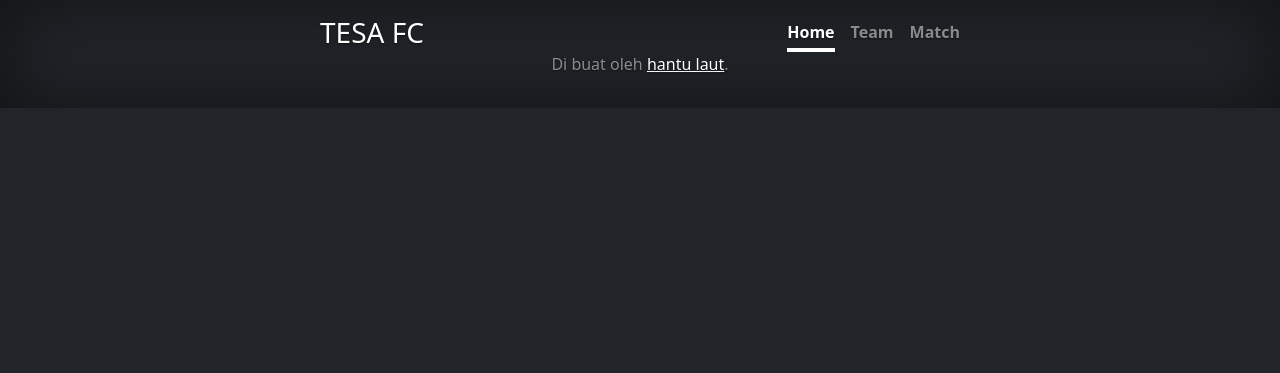
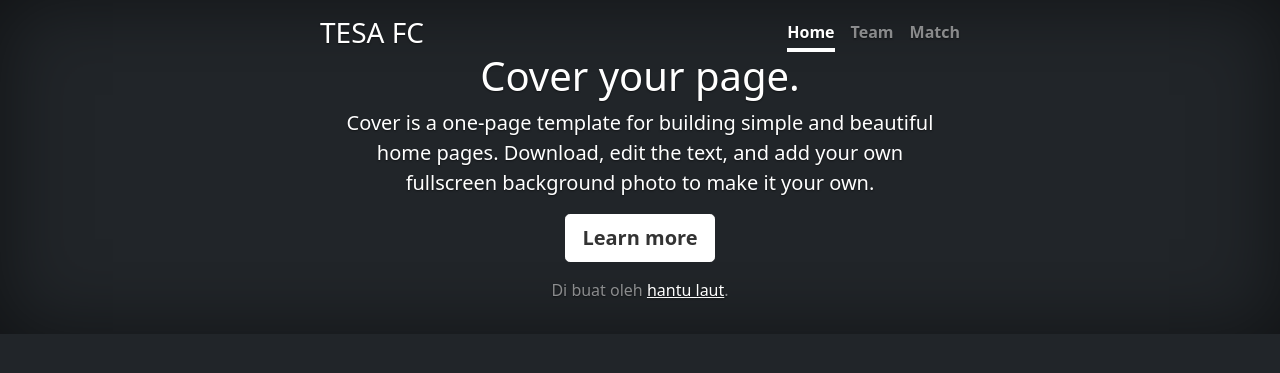
Before and after one commit to tesafc/www, a Jekyll site: the page built from index.html, in a window 1280 px wide. Shown: the top 373 px of the page. Built offline with Jekyll 4.4.1, drawn with Linux system fonts in a browser that asks for light colours.

Commit message:
Update index.html

```diff
--- a/index.html
+++ b/index.html
@@ -2,3 +2,11 @@
 layout: default
 title: Home
 ---
+
+<article class="px-3">
+  <h1>Cover your page.</h1>
+  <p class="lead">Cover is a one-page template for building simple and beautiful home pages. Download, edit the text, and add your own fullscreen background photo to make it your own.</p>
+  <p class="lead">
+    <a href="#" class="btn btn-lg btn-secondary fw-bold border-white bg-white">Learn more</a>
+  </p>
+</article>
```
